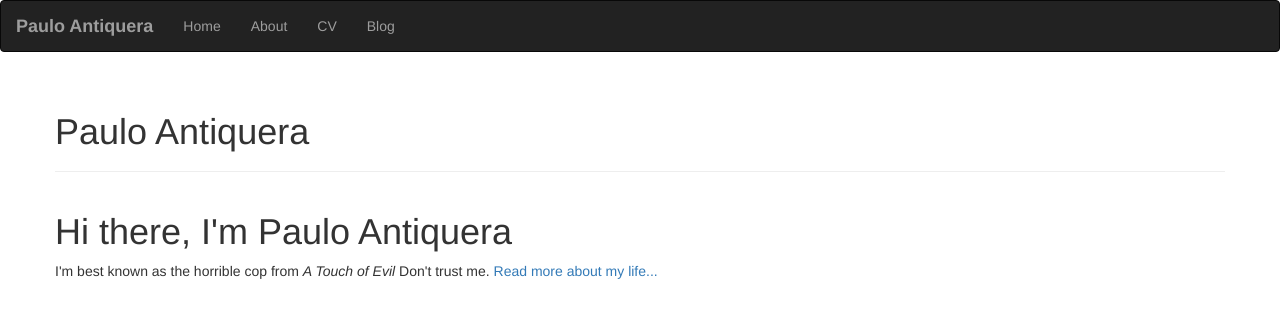
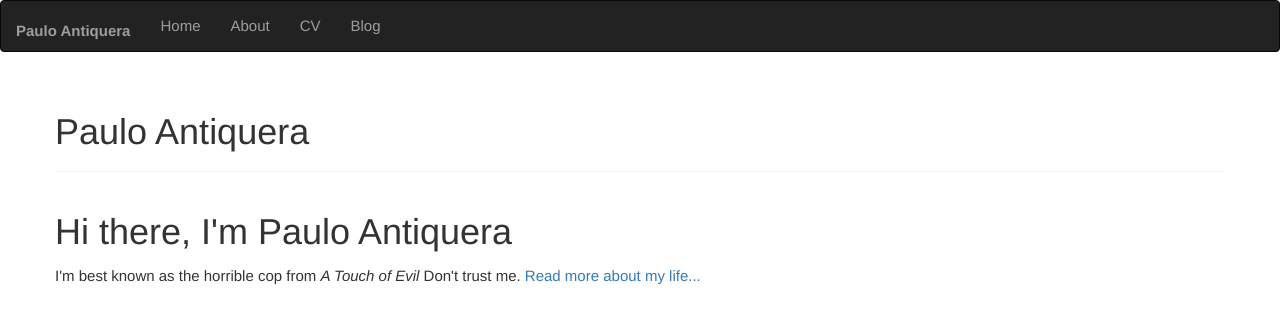
Before and after one commit to pauloantiquera/pauloantiquera.github.io, a Jekyll site: the page built from index.html, in a window 1280 px wide. Shown: the top 324 px of the page. Built offline with Jekyll 4.4.1, drawn with Linux system fonts in a browser that asks for light colours; nearby versions of some CDN libraries.

Commit message:
General font size updated

```diff
--- a/css/main.css
+++ b/css/main.css
@@ -1,3 +1,8 @@
+* {
+   font-size: 15px;
+   line-height: 2;
+}
+
 .footer {
   position: absolute;
   bottom: 0;
```
